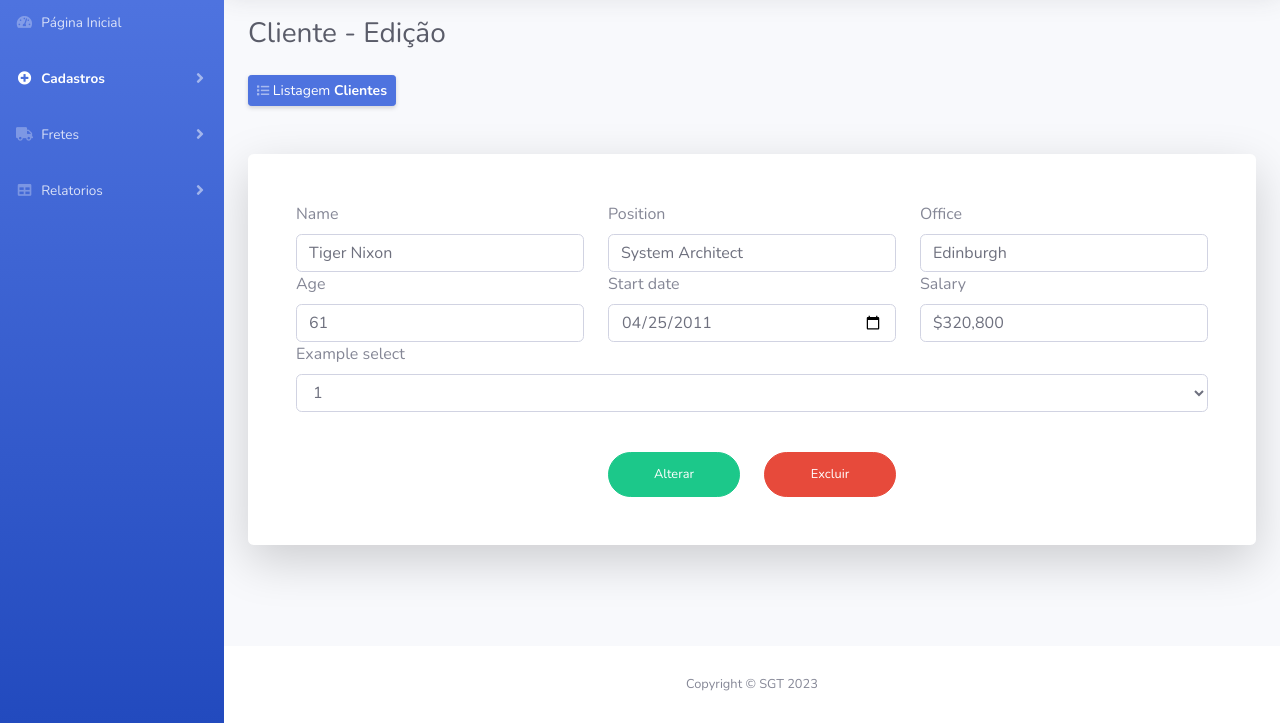
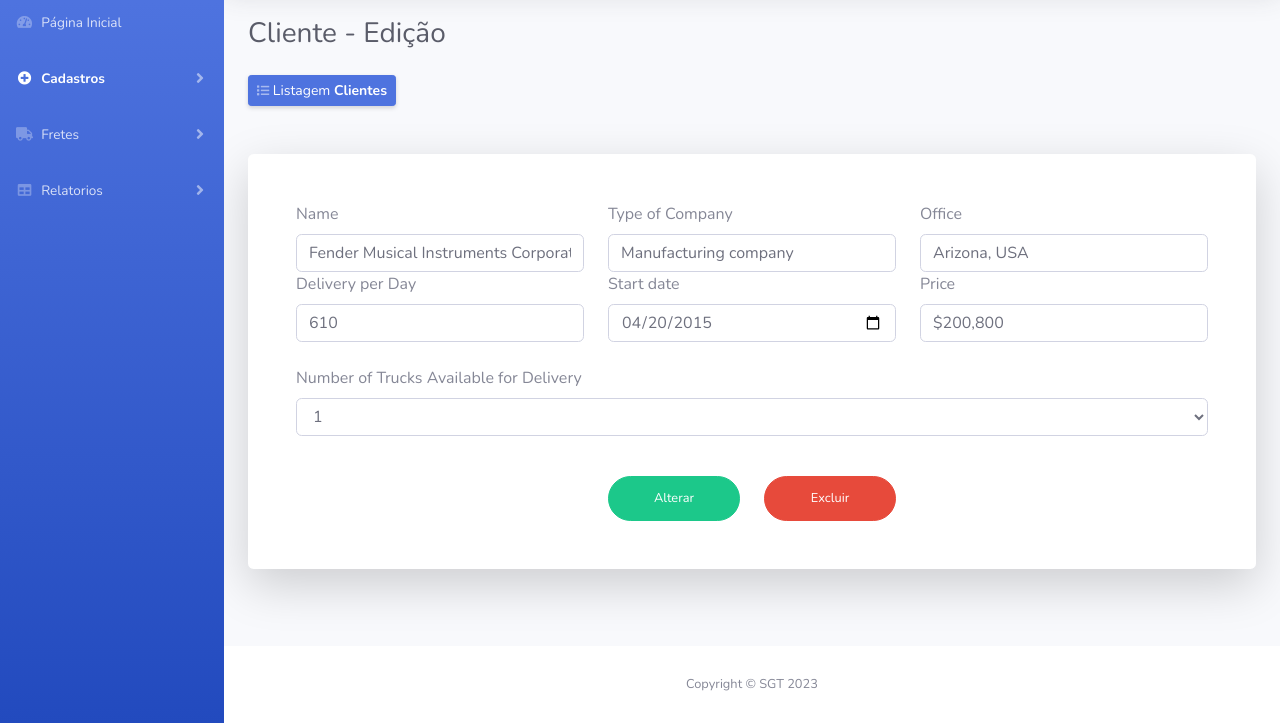
Before and after one commit to lukasrvs/projeto-software-prototype, a website with bundled scripts: page cliente-edit.html in a window 1280 px wide. Shown: the part 77-800 px from the top of the page. Built offline with nearby package versions, Linux system fonts and the light colour scheme.

Commit message:
some client data adjustment

```diff
--- a/cliente-edit.html
+++ b/cliente-edit.html
@@ -337,17 +337,17 @@
                               id="exampleFormControlInput1"
                               type="text"
                               placeholder="Name"
-                              value="Tiger Nixon">
+                              value="Fender Musical Instruments Corporation">
                           </div>
                           <div class="col-sm-4">
                             <label for="exampleFormControlInput2">
-                              Position
+                              Type of Company
                             </label>
                             <input class="form-control form-control-solid"
                               id="exampleFormControlInput2"
                               type="text"
-                              placeholder="Position name"
-                              value="System Architect">
+                              placeholder="Type of Company"
+                              value="Manufacturing company">
                           </div>
                           <div class="col-sm-4">
                             <label for="exampleFormControlInput2">
@@ -357,19 +357,19 @@
                               id="exampleFormControlInput2"
                               type="text"
                               placeholder="Office name"
-                              value="Edinburgh">
+                              value="Arizona, USA">
                           </div>
                         </div>
                         <div class="row">
                           <div class="col-sm-4">
                             <label for="exampleFormControlInput1">
-                              Age
+                              Delivery per Day
                             </label>
                             <input class="form-control form-control-solid"
                               id="exampleFormControlInput1"
-                              type="email"
-                              placeholder="Age"
-                              value="61">
+                              type="number"
+                              placeholder="Number of Deliveries per Day"
+                              value="610">
                           </div>
                           <div class="col-sm-4">
                             <label for="exampleFormControlInput2">
@@ -379,23 +379,24 @@
                               id="exampleFormControlInput2"
                               type="date"
                               placeholder="Start date"
-                              value="2011-04-25">
+                              value="2015-04-20">
                           </div>
                           <div class="col-sm-4">
                             <label for="exampleFormControlInput2">
-                              Salary
+                              Price
                             </label>
                             <input class="form-control form-control-solid"
                               id="valor"
                               type="text"
-                              placeholder="Salary"
-                              value="$320,800">
+                              placeholder="Price"
+                              value="$200,800">
                           </div>
                         </div>
+                        <br />
                         <div class="row">
                           <div class="col-sm-12">
                             <label for="exampleFormControlSelect1">
-                              Example select
+                              Number of Trucks Available for Delivery
                             </label>
                             <select class="form-control form-control-solid"
                               id="exampleFormControlSelect1">
```
Also changed, not shown: cliente-create.html (+6 -6 lines), cliente-list.html (+9 -9 lines).
